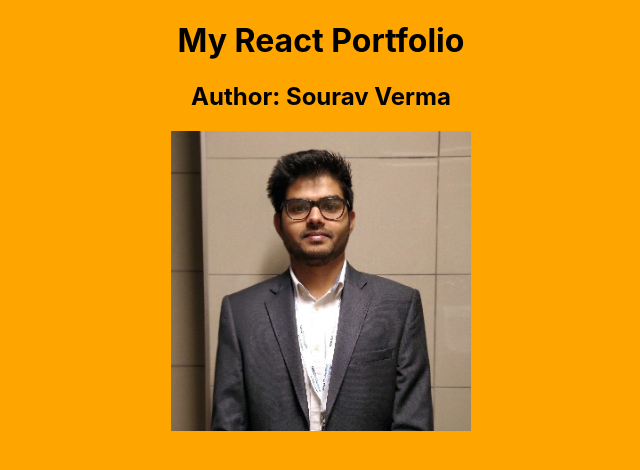
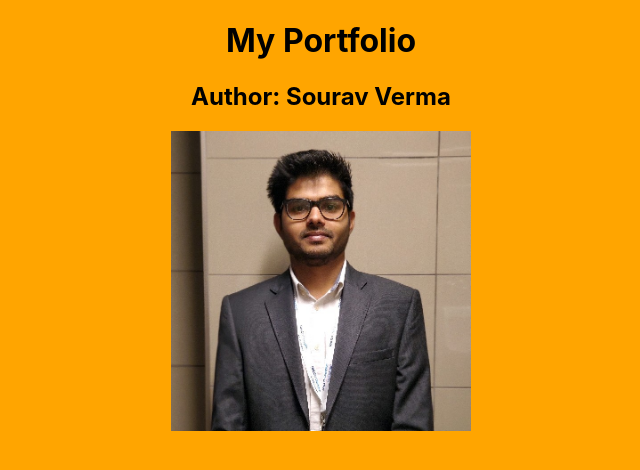
Before and after one commit to souravverma94/svportfolio, a React (Create React App) app: page / in a window 1280 px wide. Shown: the top 470 px of the page, without its empty margins (319-959 px from the left). Built offline with nearby package versions, Linux system fonts and the light colour scheme.

Commit message:
updated text

```diff
--- a/src/App.js
+++ b/src/App.js
@@ -5,7 +5,7 @@ import './App.css';
 function App() {
   return (
     <div className="App">
-      <h1>My React Portfolio</h1>
+      <h1>My Portfolio</h1>
       <h2>Author: Sourav Verma</h2>
       <img style={{width: "300px"}} src={profileImage} alt="display" />
     </div>
```
